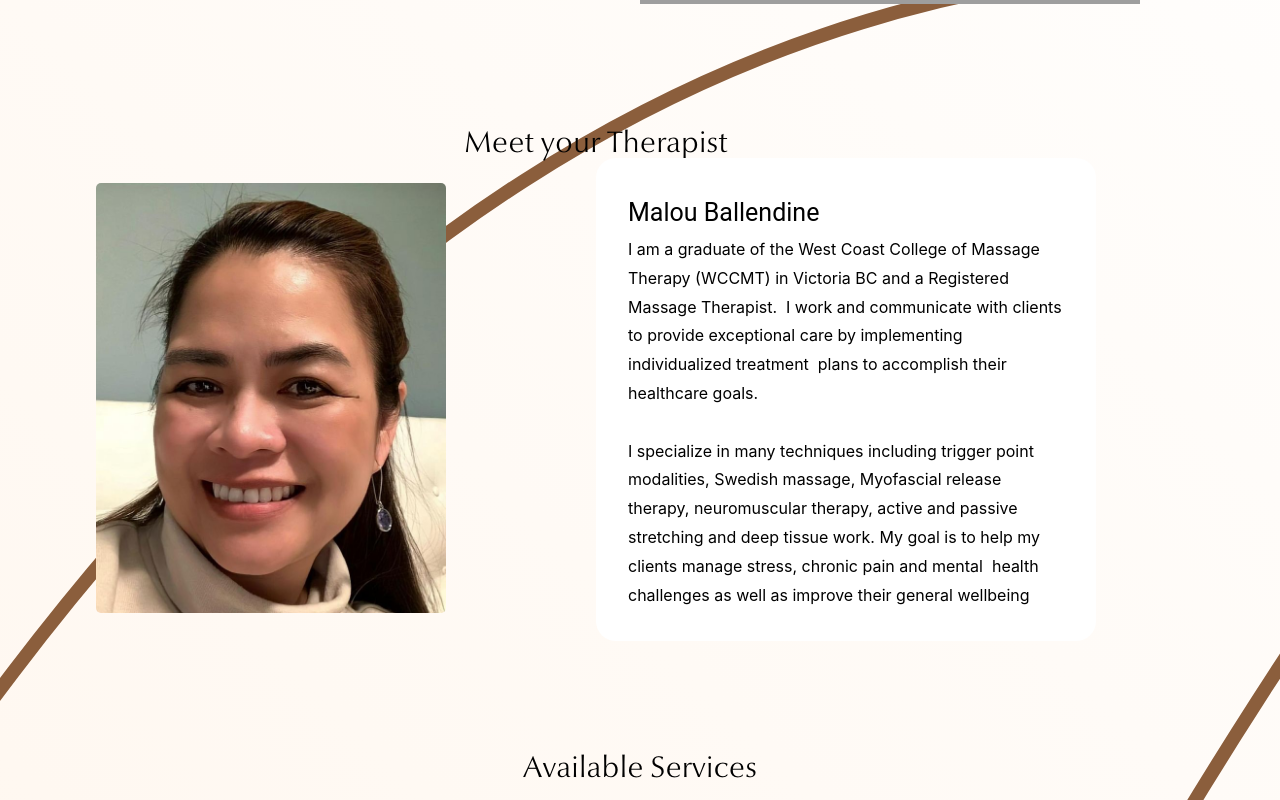
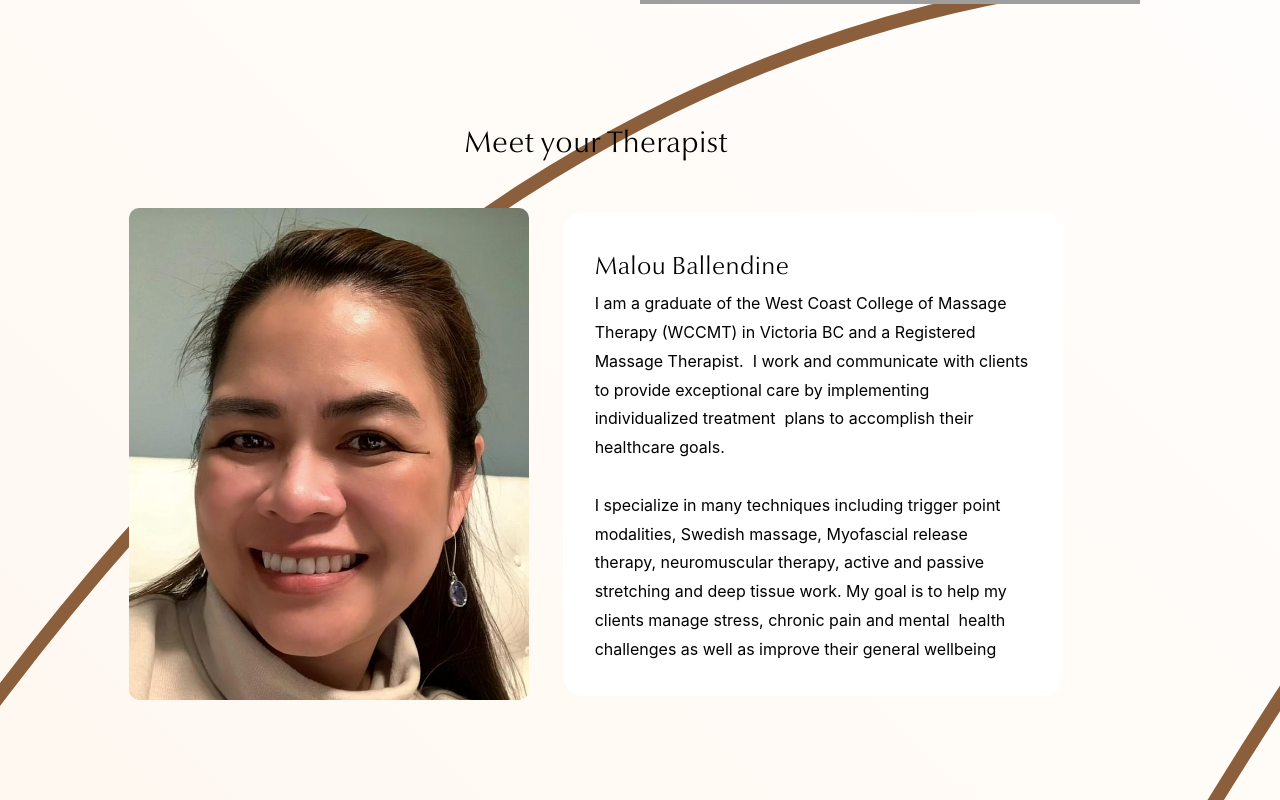
Before and after one commit to jshiii117/oasis-massage-saanich, a React (Create React App) app: page / in a window 1280 px wide. Shown: the part 480-1280 px from the top of the page. Built offline with nearby package versions, Linux system fonts and the light colour scheme; grey boxes are pictures that could not be loaded.

Commit message:
Minor fixes

```diff
--- a/src/App.js
+++ b/src/App.js
@@ -1,6 +1,6 @@
 import "./App.css";
 import React, { useRef } from "react";
-import { Grid } from "@mui/material";
+import { Grid, Container } from "@mui/material";
 import styled from "styled-components";
 import CustomAppBar from ".//components/appbar";
 import LandingSection from "./components/landingSection";
@@ -13,6 +13,7 @@ import Footer from "./components/footer";
 function App() {
   const Root = styled.div`
     min-height: 100vh;
+    min-width: 100vw;
     margni: 0;
     background-image: url(${process.env.PUBLIC_URL}/mainBackground.svg);
     background-repeat: no-repeat;
@@ -37,11 +38,6 @@ function App() {
 
   return (
     <Root>
-      {/* <img
-        src={process.env.PUBLIC_URL + "/mainBackground.svg"}
-        alt="Background"
-        style={{ position: "fixed", zIndex: -1,  }}
-      /> */}
       <GridContainer
         container
         direction="column"
--- a/src/components/aboutSection.js
+++ b/src/components/aboutSection.js
@@ -1,5 +1,5 @@
 import React, { forwardRef } from "react";
-import { Grid, Typography, useMediaQuery } from "@mui/material";
+import { Grid, Typography, useMediaQuery, styled } from "@mui/material";
 import "../App.css";
 import { OptimaType } from "../styles/globalStyles";
 import theme from "../styles/theme";
@@ -9,17 +9,18 @@ const AboutSection = forwardRef((props, ref) => {
   const isSmDown = useMediaQuery(theme.breakpoints.down("sm"));
   const fontSize = isMdUp ? 16 : isSmDown ? 10.5 : 12;
 
+  const GridContainer = styled(Grid)`
+    display: flex;
+    width: 100%;
+    max-width: 1000px;
+    margin-bottom: 2rem;
+    align-content: center;
+  `;
+
   return (
     <React.Fragment>
       <div ref={ref} />
-      <Grid
-        container
-        direction="column"
-        display="flex"
-        width="100%"
-        maxWidth={1000}
-        sx={{ mb: "2rem", zIndex: 1, alignContent: "center" }}
-      >
+      <GridContainer container>
         <Grid item>
           <OptimaType
             className="optima"
@@ -28,7 +29,7 @@ const AboutSection = forwardRef((props, ref) => {
           >
             Meet your Therapist
           </OptimaType>
-          <div style={{ height: "3%" }} />
+          <div style={{ height: "5%", minHeight: "50px" }} />
           <Grid
             container
             direction="row"
@@ -37,38 +38,35 @@ const AboutSection = forwardRef((props, ref) => {
             maxWidth={2000}
             sx={{
               alignItems: "center",
+              justifyContent: "space-evenly",
               textAlign: useMediaQuery(theme.breakpoints.up("md"))
                 ? ""
                 : "center",
             }}
           >
-            <Grid item md={6}>
             <img
               src={process.env.PUBLIC_URL + "/headshot.png"}
               alt="Therapist headshot"
               style={{
                 maxWidth: useMediaQuery(theme.breakpoints.up("md"))
-                    ? "70%"
-                    : "40%",
-                  height: "auto",
-                  alignSelf: "end",
-                  justifySelf: "end",
-                  borderRadius: 5,
+                  ? "40%"
+                  : "80%",
+                borderRadius: 10,
               }}
             />
-            </Grid>
             <Grid
               item
               md={6}
               sx={{
+                mt: useMediaQuery(theme.breakpoints.up("md")) ? "" : "20px",
                 maxWidth: "100%",
                 backgroundColor: "white",
                 padding: "2rem",
                 borderRadius: 5,
               }}
             >
-              <Typography
-                variant="h5"
+              <OptimaType
+                className="optima"
                 style={{
                   fontSize: 25,
                   lineHeight: 1.8,
@@ -76,7 +74,7 @@ const AboutSection = forwardRef((props, ref) => {
                 }}
               >
                 Malou Ballendine
-              </Typography>
+              </OptimaType>
               <Typography
                 variant="h8"
                 sx={{
@@ -99,7 +97,7 @@ const AboutSection = forwardRef((props, ref) => {
             </Grid>
           </Grid>
         </Grid>
-      </Grid>
+      </GridContainer>
     </React.Fragment>
   );
 });
--- a/src/components/contactSection.js
+++ b/src/components/contactSection.js
@@ -45,19 +45,11 @@ const ContactSection = forwardRef((props, ref) => {
             width="100%"
             sx={{ mb: 4, backgroundColor: "", justifyContent: "space-evenly" }}
           >
-            <Box
-              lg={6}
-              sx={{
-                backgroundColor: theme.palette.secondary.main,
-                borderRadius: 5,
-              }}
-            >
-              <img
-                src={process.env.PUBLIC_URL + "/25.png"}
-                alt="Contact Decor"
-                width={300}
-              />
-            </Box>
+            {/* <img
+              src={process.env.PUBLIC_URL + "/25.png"}
+              alt="Contact Decor"
+              style={{ width: "300px" }}
+            /> */}
             <ContactList />
           </Grid>
         </Grid>
```
Lines whose indentation alone changed are shown as unchanged.
